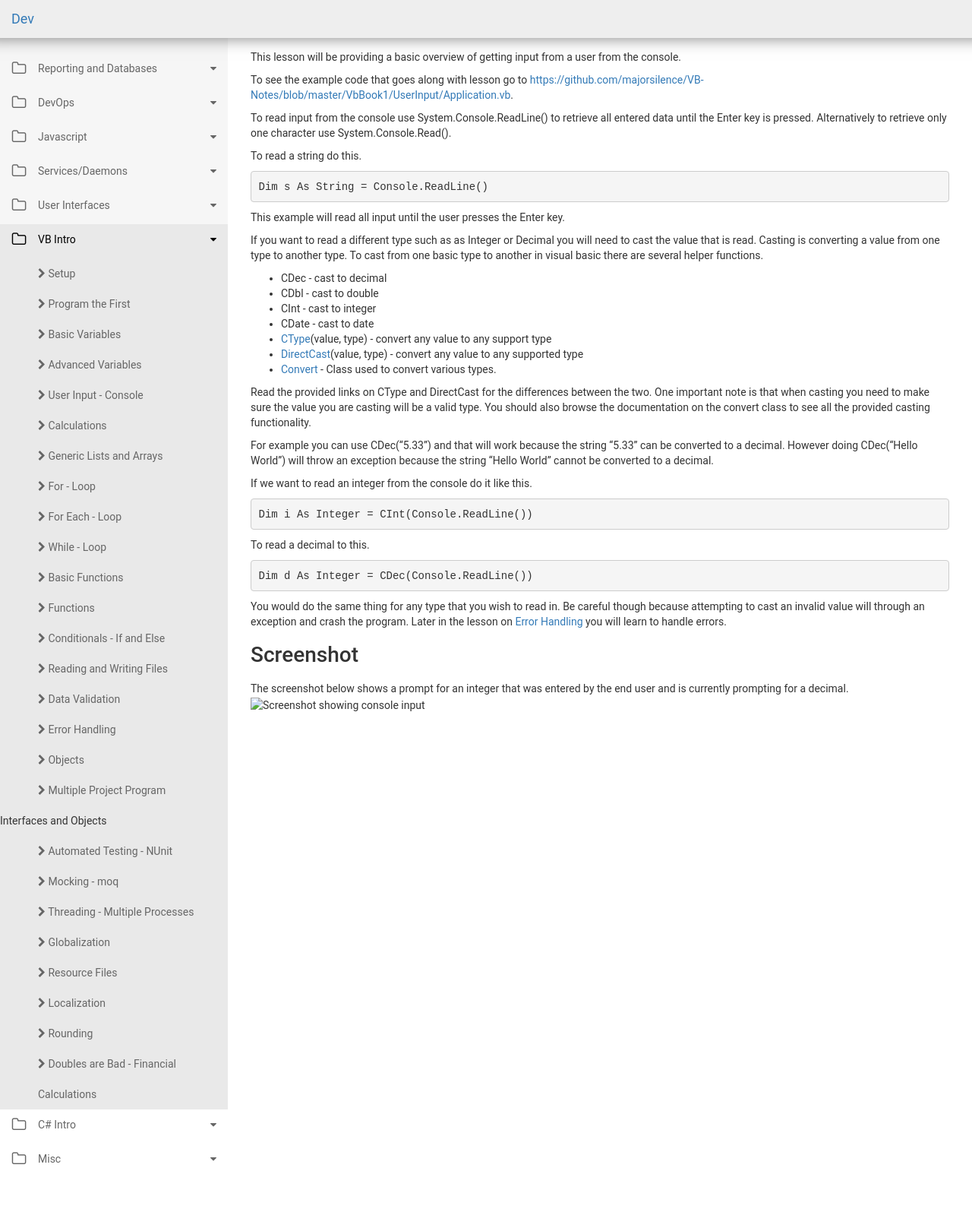
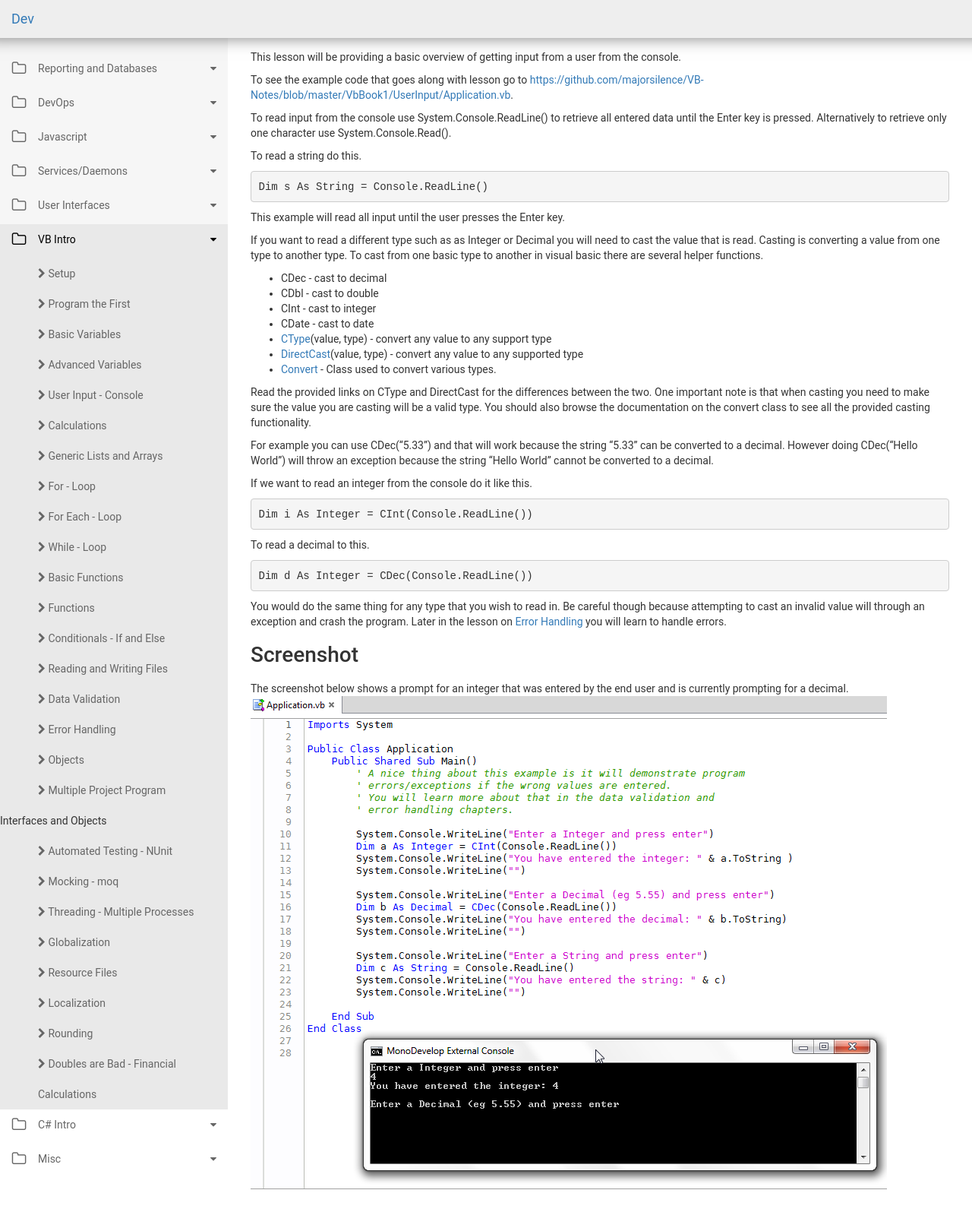
Before and after one commit to majorsilence/Dev, a Jekyll site: the page built from docs/VbIntroduction/User-Input.md, in a window 1280 px wide. Shown: the whole page at 76% size. Built offline with Jekyll 4.4.1, drawn with Linux system fonts in a browser that asks for light colours; nearby versions of some CDN libraries; before the commit the page ends 1545 px from its top, so only the background shows below that.

Commit message:
fix image src

```diff
--- a/docs/VbIntroduction/User-Input.md
+++ b/docs/VbIntroduction/User-Input.md
@@ -48,4 +48,4 @@ You would do the same thing for any type that you wish to read in.  Be careful t
 # Screenshot
 
 The screenshot below shows a prompt for an integer that was entered by the end user and is currently prompting for a decimal.
-![Screenshot showing console input](images/UserInputApplication.png)
+![Screenshot showing console input]({{site.baseurl}}/images/UserInputApplication.png)
```
